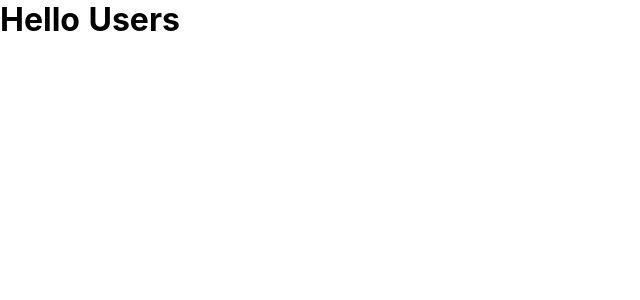
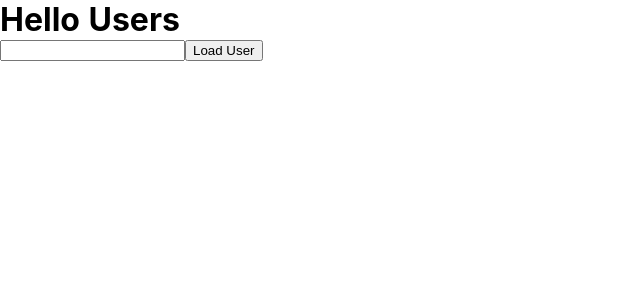
Before and after one commit to beyongbell/nuxt-learning, a Nuxt app: page /users in a window 1280 px wide. Shown: the top 300 px of the page, without its empty margins (0-640 px from the left). Built offline with nearby package versions, Linux system fonts and the light colour scheme.

Commit message:
Route Parameter

```diff
--- a/pages/users/index.vue
+++ b/pages/users/index.vue
@@ -1,11 +1,22 @@
 <template lang="">
     <div>
         <h1> Hello Users </h1>
+        <input type="text" v-model="id">
+        <button @click="loadUser"> Load User </button>
     </div>
 </template>
 <script>
 export default {
-
+    data() {
+        return {
+            id: ''
+        }
+    },
+    methods: {
+        loadUser() {
+            this.$router.push(`/users/${this.id}`)
+        }
+    }
 }
 </script>
 <style lang="">
```
